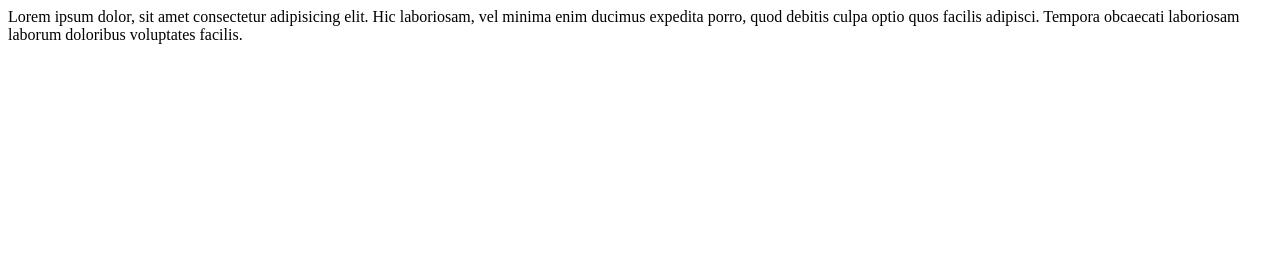
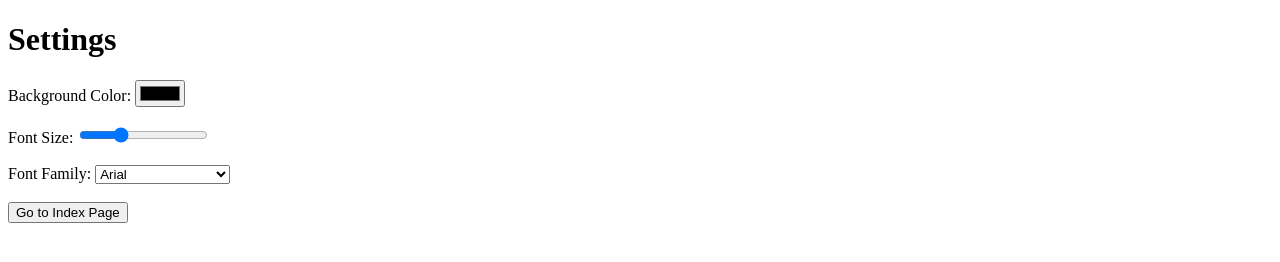
Before and after one commit to AshmithMaddala/taskManagementApp, a plain HTML site: page settings.html in a window 1280 px wide. Drawn offline with Linux system fonts and the light colour scheme.

Commit message:
Update settings.html

```diff
--- a/settings.html
+++ b/settings.html
@@ -1 +1,39 @@
-Lorem ipsum dolor, sit amet consectetur adipisicing elit. Hic laboriosam, vel minima enim ducimus expedita porro, quod debitis culpa optio quos facilis adipisci. Tempora obcaecati laboriosam laborum doloribus voluptates facilis.
+<!DOCTYPE html>
+<html lang="en">
+<head>
+    <meta charset="UTF-8">
+    <meta name="viewport" content="width=device-width, initial-scale=1.0">
+    <title>Settings</title>
+    <link rel="stylesheet" href="styles.css"> <!-- Link to external CSS file -->
+</head>
+<body>
+    <div class="container">
+        <h1>Settings</h1>
+        <div class="settings">
+            <label for="bgColor">Background Color:</label>
+            <input type="color" id="bgColor">
+            <br><br>
+            <label for="fontSize">Font Size:</label>
+            <input type="range" id="fontSize" min="10" max="30" step="1" value="16">
+            <br><br>
+            <label for="fontFamily">Font Family:</label>
+            <select id="fontFamily">
+                <option value="Arial, sans-serif">Arial</option>
+                <option value="Times New Roman, serif">Times New Roman</option>
+                <option value="Verdana, sans-serif">Verdana</option>
+                <option value="Courier New, monospace">Courier New</option>
+            </select>
+            <br><br>
+            <!-- Button to go to index.html -->
+            <button onclick="goToIndex()">Go to Index Page</button>
+        </div>
+    </div>
+
+    <script src="script.js"></script> <!-- Link to external JavaScript file -->
+    <script>
+        function goToIndex() {
+            window.location.href = 'index.html'; // Replace 'index.html' with your actual index page URL
+        }
+    </script>
+</body>
+</html>
```
